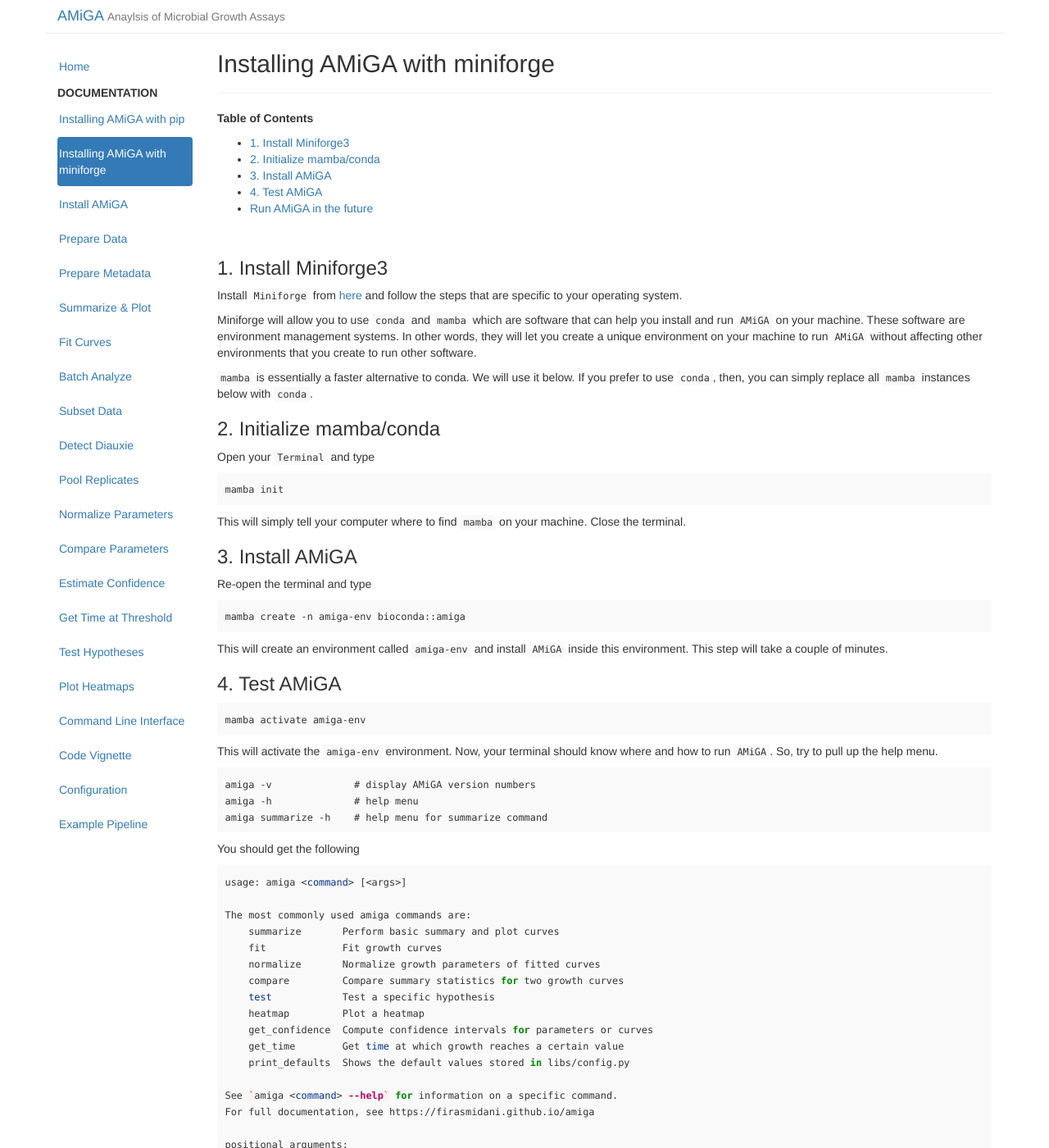
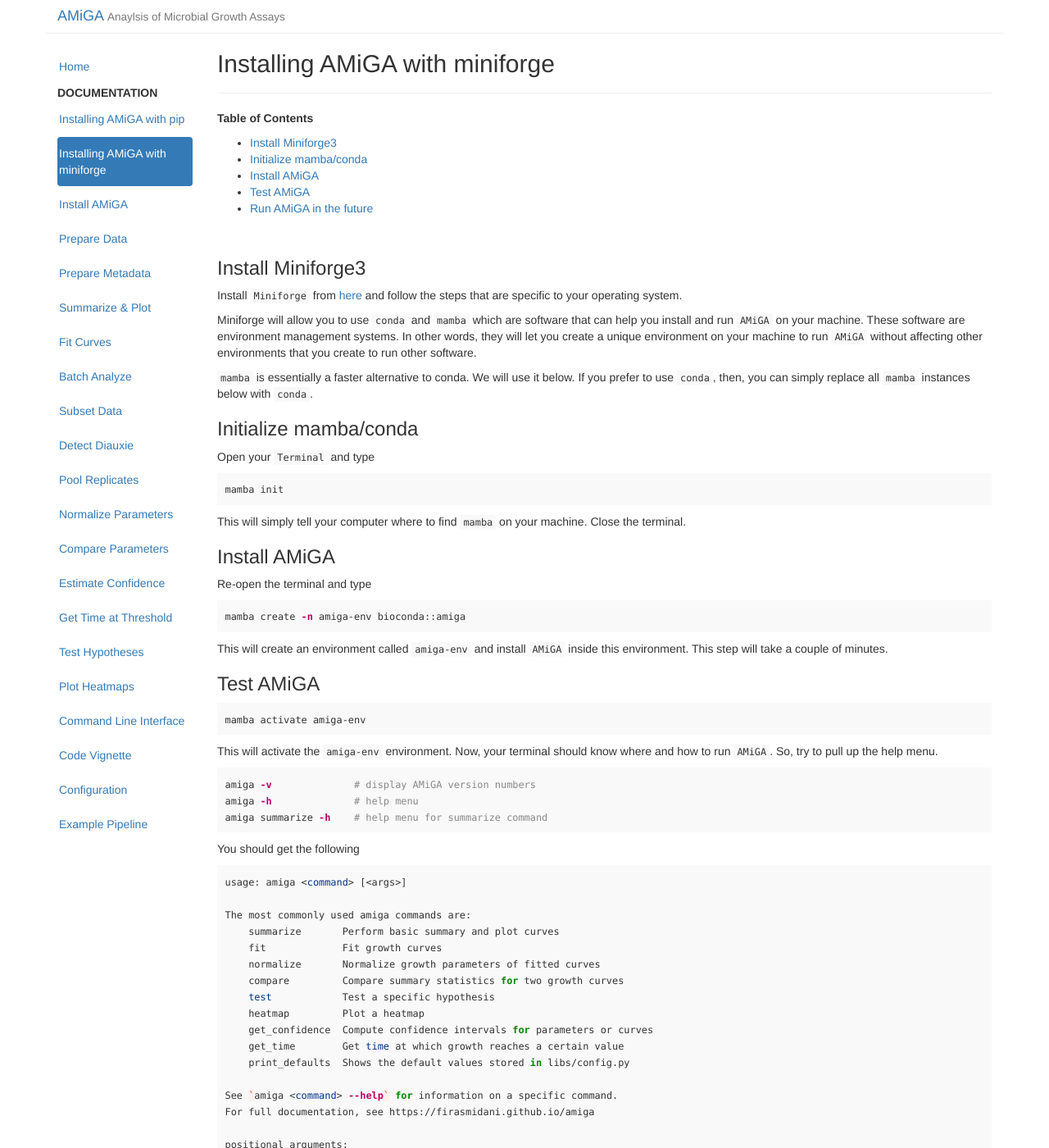
Before and after one commit to firasmidani/amiga, a Jekyll site: the page built from docs/_posts/2025-03-11-installation-miniforge.md, in a window 1280 px wide and 1400 px high. Shown: the whole window at 82% size. Built offline with Jekyll 4.4.1, drawn with Linux system fonts in a browser that asks for light colours.

Commit message:
Formatted code blocks

````diff
--- a/docs/_posts/2025-03-11-installation-miniforge.md
+++ b/docs/_posts/2025-03-11-installation-miniforge.md
@@ -12,7 +12,7 @@
 {:toc}
 <br />
 
-### 1. Install Miniforge3
+### Install Miniforge3
 
 Install `Miniforge` from [here](https://github.com/conda-forge/miniforge) and follow the steps that are specific to your operating system.
 
@@ -20,35 +20,35 @@
 
 `mamba` is essentially a faster alternative to conda. We will use it below. If you prefer to use `conda`, then, you can simply replace all `mamba` instances below with `conda`.
 
-### 2. Initialize mamba/conda
+### Initialize mamba/conda
 
 Open your `Terminal` and type
 
-```
+```bash
 mamba init
 ```
 
 This will simply tell your computer where to find `mamba` on your machine. Close the terminal.
 
-### 3. Install AMiGA
+### Install AMiGA
 
 Re-open the terminal and type
 
-```
+```bash
 mamba create -n amiga-env bioconda::amiga
 ```
 
 This will create an environment called `amiga-env` and install `AMiGA` inside this environment. This step will take a couple of minutes.
 
-### 4. Test AMiGA
+### Test AMiGA
 
-```
+```bash
 mamba activate amiga-env
 ```
 
 This will activate the `amiga-env` environment. Now, your terminal should know where and how to run `AMiGA`. So, try to pull up the help menu.
 
-```
+```bash
 amiga -v              # display AMiGA version numbers
 amiga -h              # help menu
 amiga summarize -h    # help menu for summarize command
````
Also changed, not shown: docs/_posts/2025-03-11-installation-pip.md (+9 -9 lines).
